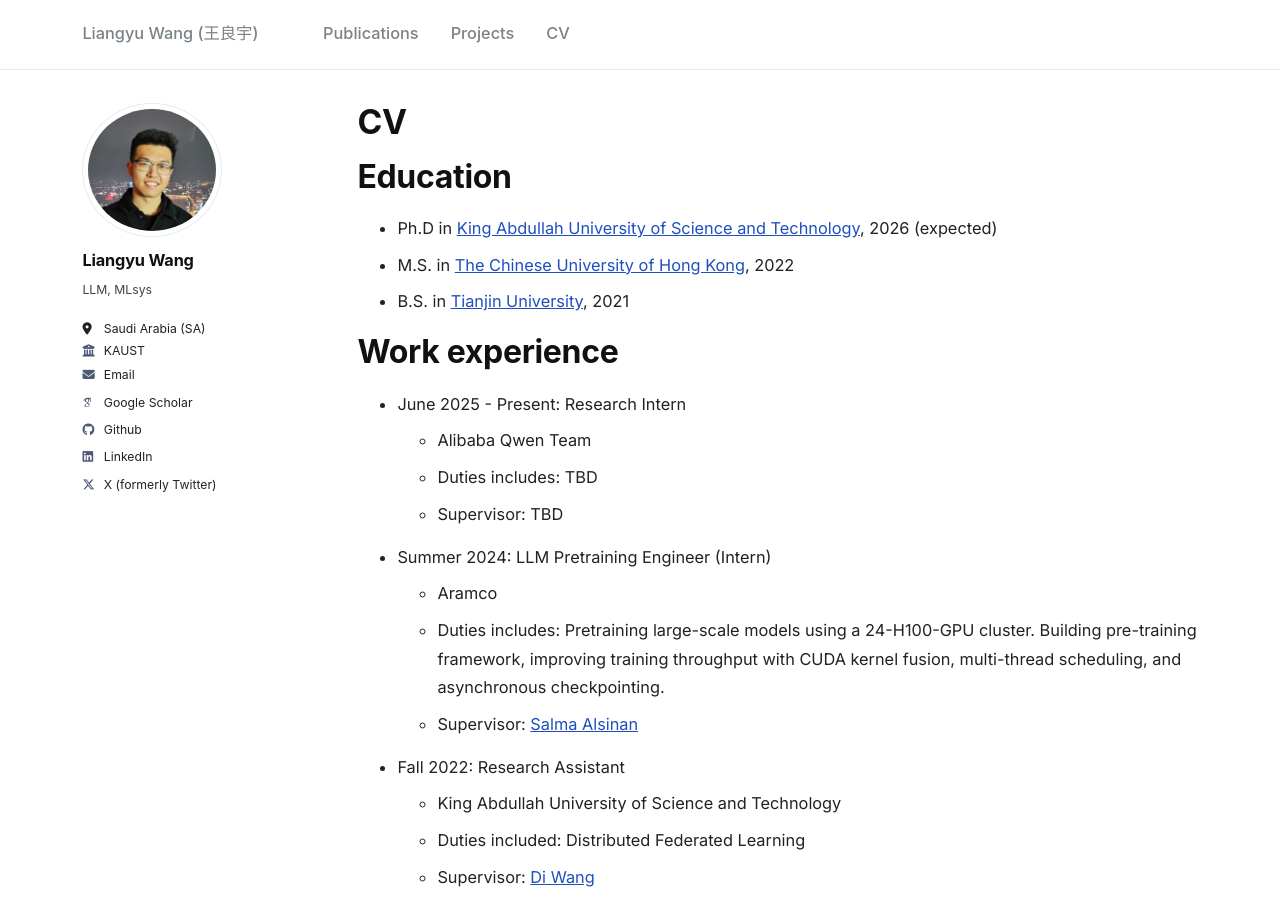
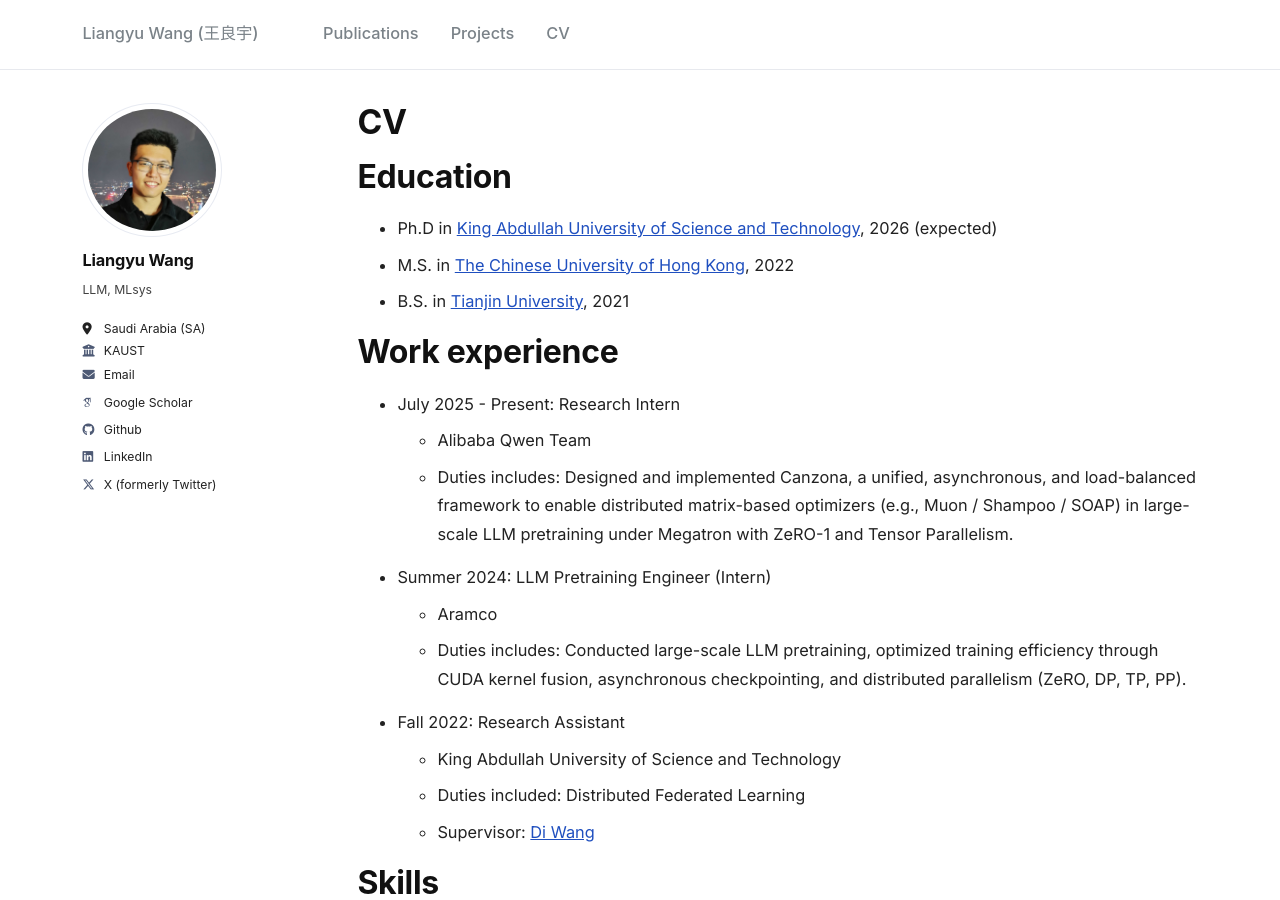
Before and after one commit to liangyuwang/liangyuwang.github.io, a Jekyll site: the page built from _pages/cv.md, in a window 1280 px wide and 900 px high. Built offline with Jekyll 4.4.1, drawn with Linux system fonts in a browser that asks for light colours; some web fonts are replaced.

Commit message:
update cv

```diff
--- a/_pages/cv.md
+++ b/_pages/cv.md
@@ -18,15 +18,14 @@ Education
 Work experience
 ===============
 
-* June 2025 - Present: Research Intern
+* July 2025 - Present: Research Intern
   * Alibaba Qwen Team
-  * Duties includes: TBD
-  * Supervisor: TBD
+  * Duties includes: Designed and implemented Canzona, a unified, asynchronous, and load-balanced framework to enable distributed matrix-based optimizers (e.g., Muon / Shampoo / SOAP) in large-scale LLM pretraining under Megatron with ZeRO-1 and Tensor Parallelism.
 
 * Summer 2024: LLM Pretraining Engineer (Intern)
   * Aramco
-  * Duties includes: Pretraining large-scale models using a 24-H100-GPU cluster. Building pre-training framework, improving training throughput with CUDA kernel fusion, multi-thread scheduling, and asynchronous checkpointing.
-  * Supervisor: [Salma Alsinan](https://www.linkedin.com/in/salma-alsinan/overlay/about-this-profile/)
+  * Duties includes: Conducted large-scale LLM pretraining, optimized training efficiency through CUDA kernel fusion, asynchronous checkpointing, and distributed parallelism (ZeRO, DP, TP, PP).
+  <!-- * Supervisor: [Salma Alsinan](https://www.linkedin.com/in/salma-alsinan/overlay/about-this-profile/) -->
 
 * Fall 2022: Research Assistant
   * King Abdullah University of Science and Technology
```
